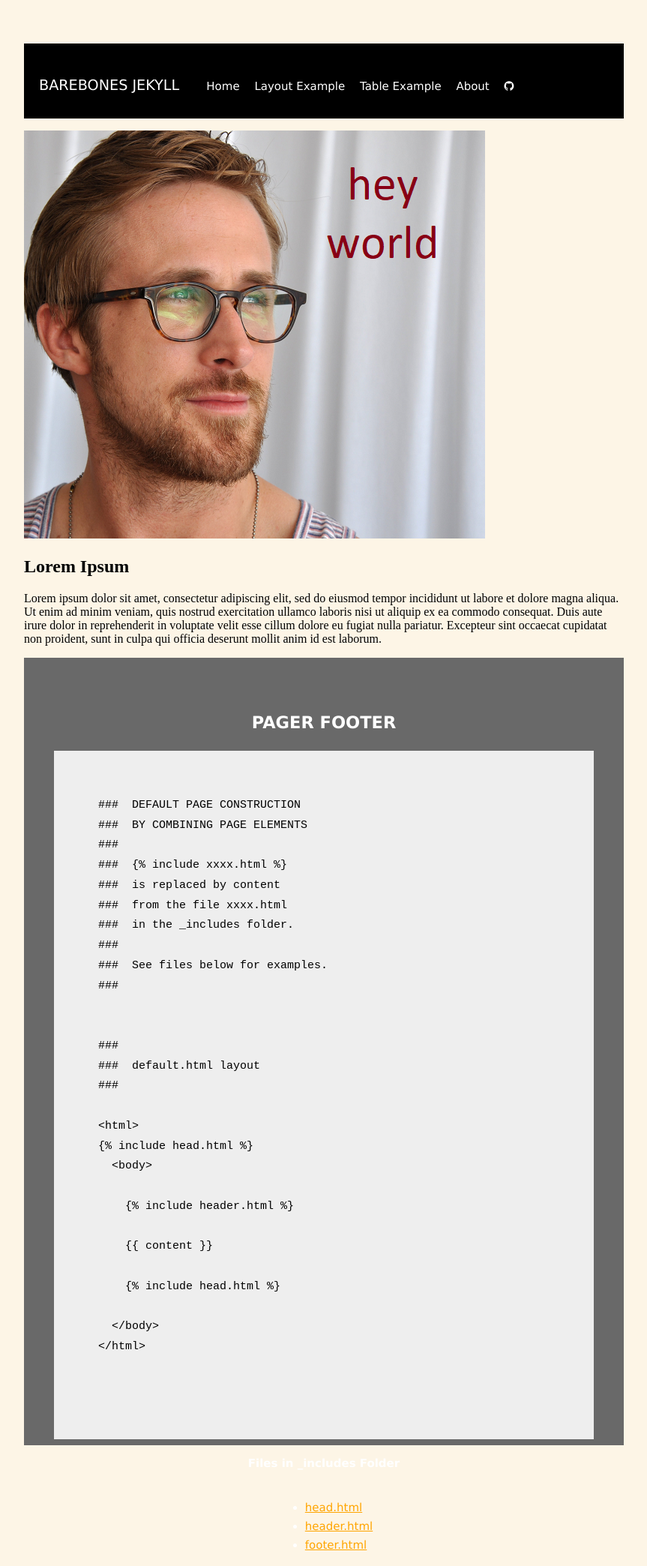
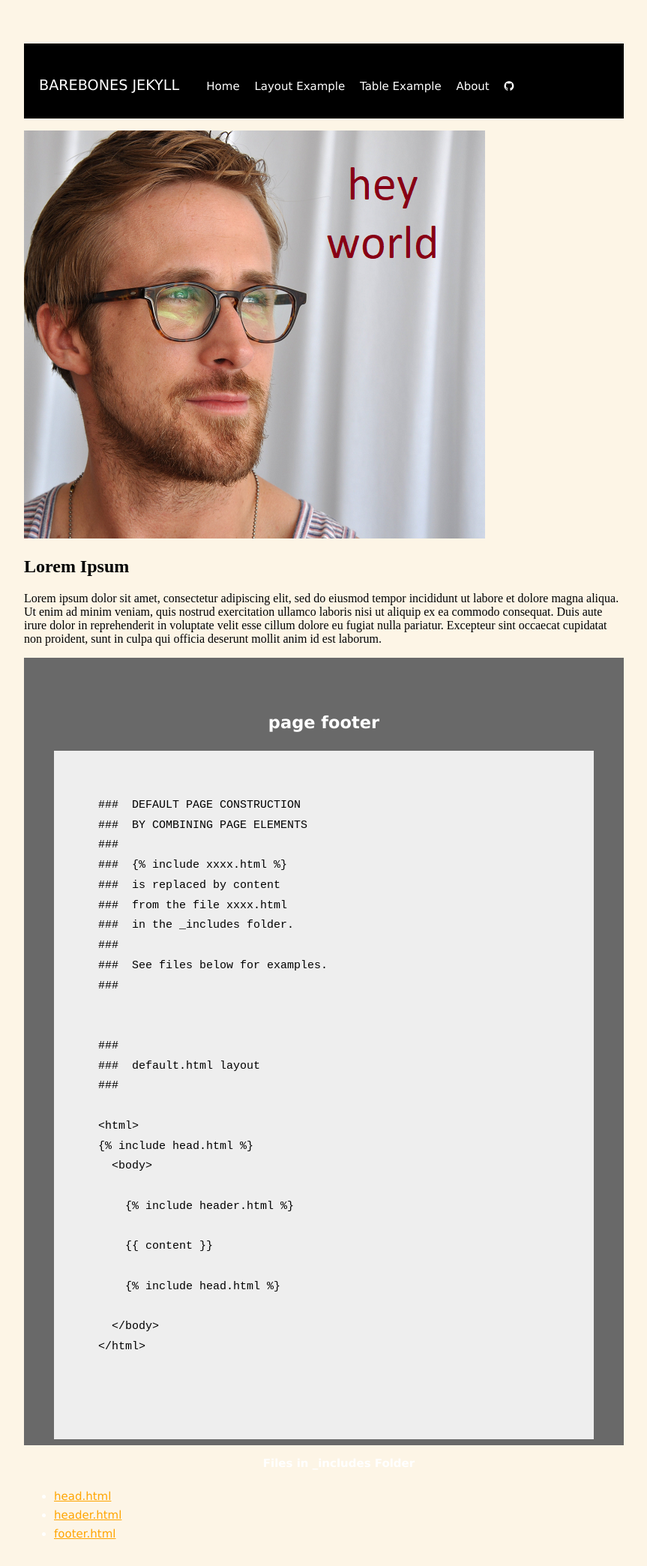
Before and after one commit to DS4PS/barebones-jekyll, a Jekyll site: the page built from index.md, in a window 1280 px wide. Shown: the whole page at 75% size, without its empty margins (208-1071 px from the left). Built offline with Jekyll 4.4.1, drawn with Linux system fonts in a browser that asks for light colours; nearby versions of some CDN libraries; after the commit the page ends 2058 px from its top, so only the background shows below that.

Commit message:
Update footer.html

```diff
--- a/_includes/footer.html
+++ b/_includes/footer.html
@@ -1,6 +1,6 @@
 <footer>
 
-  <h2> PAGER FOOTER </h2>
+  <h2> page footer </h2>
 
 <blockquote>
 <pre>
@@ -76,9 +76,11 @@ footer a {
   color: orange;
 }
 
+footer h4 { padding-left: 40px; }
 footer ul {
-	display:inline-block;
+	/* display:inline-block; */
 	text-align:left;
+	padding-left: 40px;
 }
 
 pre{
```
